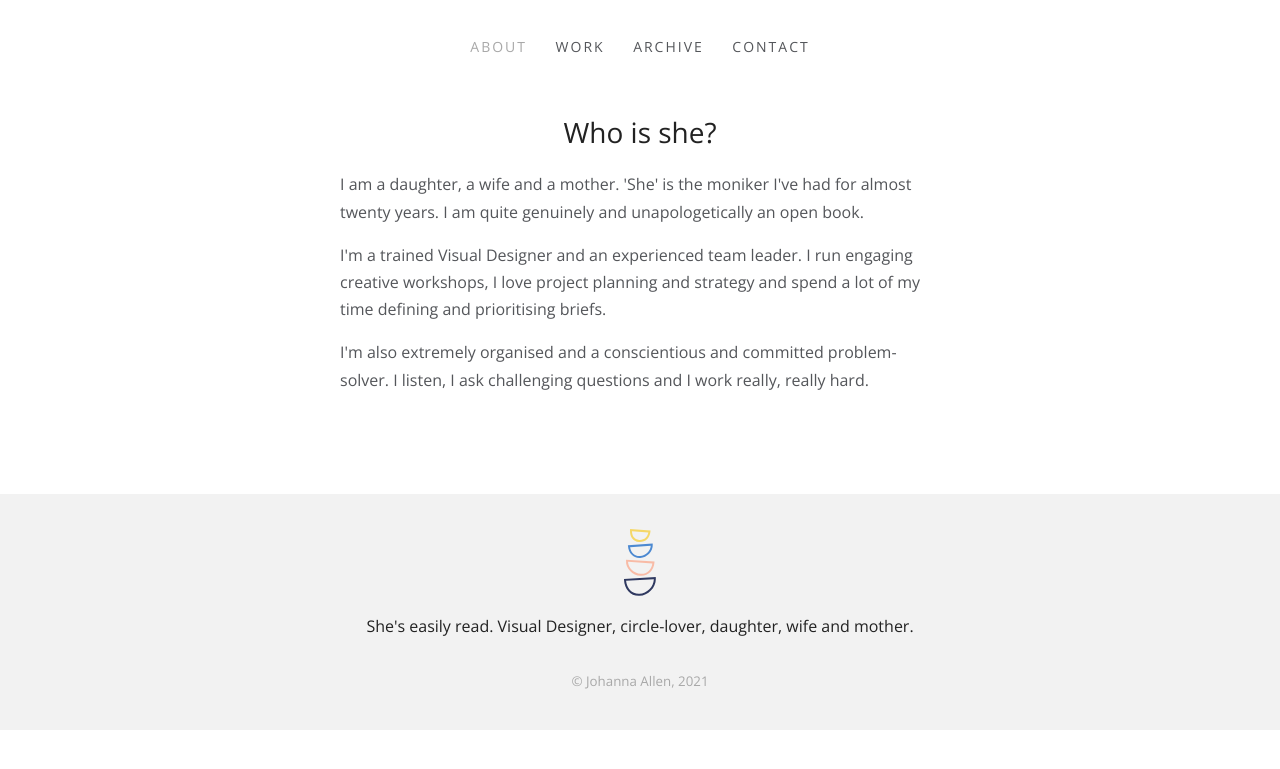
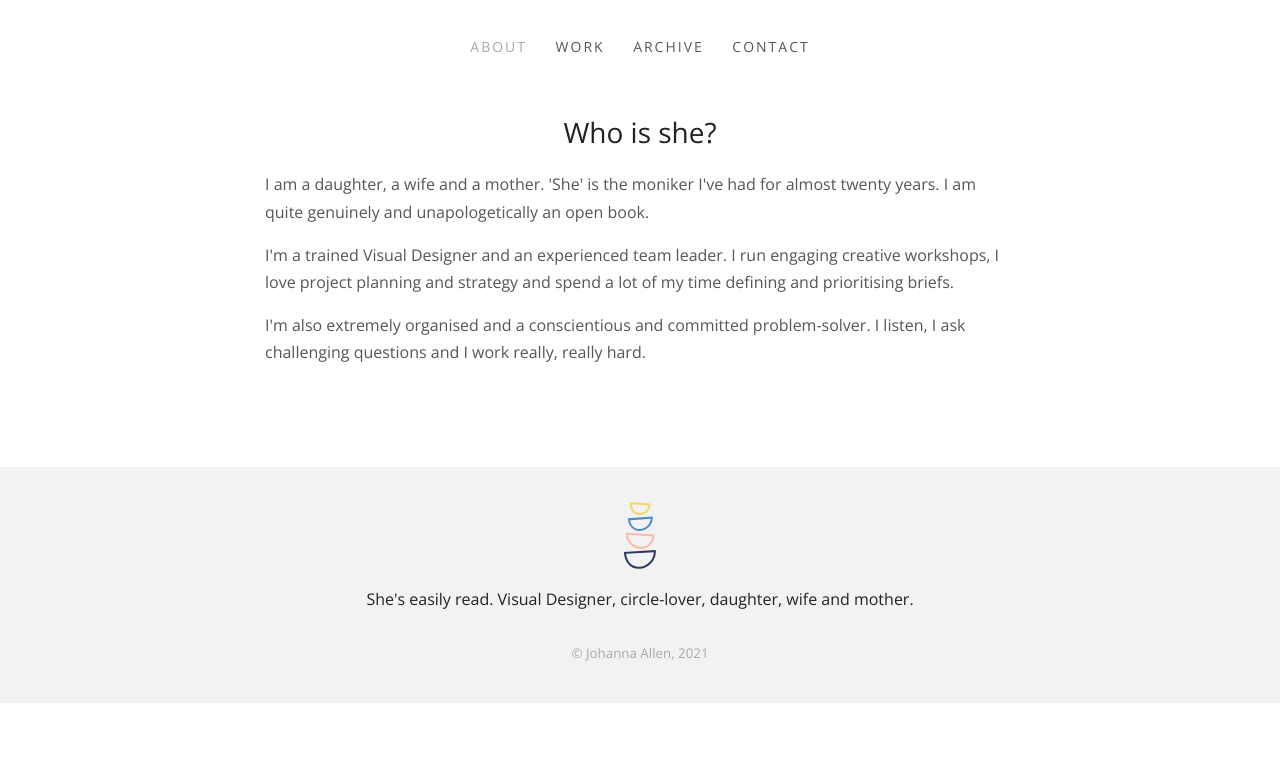
Before and after one commit to damongolding/shesanopenbook, a PHP site: page /index.html in a window 1280 px wide. Shown: the top 769 px of the page. Run offline with PHP 8.4, Linux system fonts and the light colour scheme.

Commit message:
Text max-width

```diff
--- a/css/shes-got-style.css
+++ b/css/shes-got-style.css
@@ -3,7 +3,7 @@
 
 :root{
   --site-width: 1000px;
-  --post-text-width: 600px;
+  --post-text-width: 750px;
 
   /* Fonts */
   --font-family: "Open Sans", sans-serif;
@@ -33,7 +33,7 @@ body {
 
 img {
   display: block;
-  max-width: 650px;
+  max-width: 600px;
   height: auto;
   margin: 2rem auto;
 }
@@ -159,7 +159,7 @@ article.post .post--article-link {
 }
 
 /* makes images fullscreen on mobile/tablet */
-@media only screen and (max-width: 650px) {
+@media only screen and (max-width: 600px) {
   .post--body .float-left {
     float: none;
     clear: both;
```
